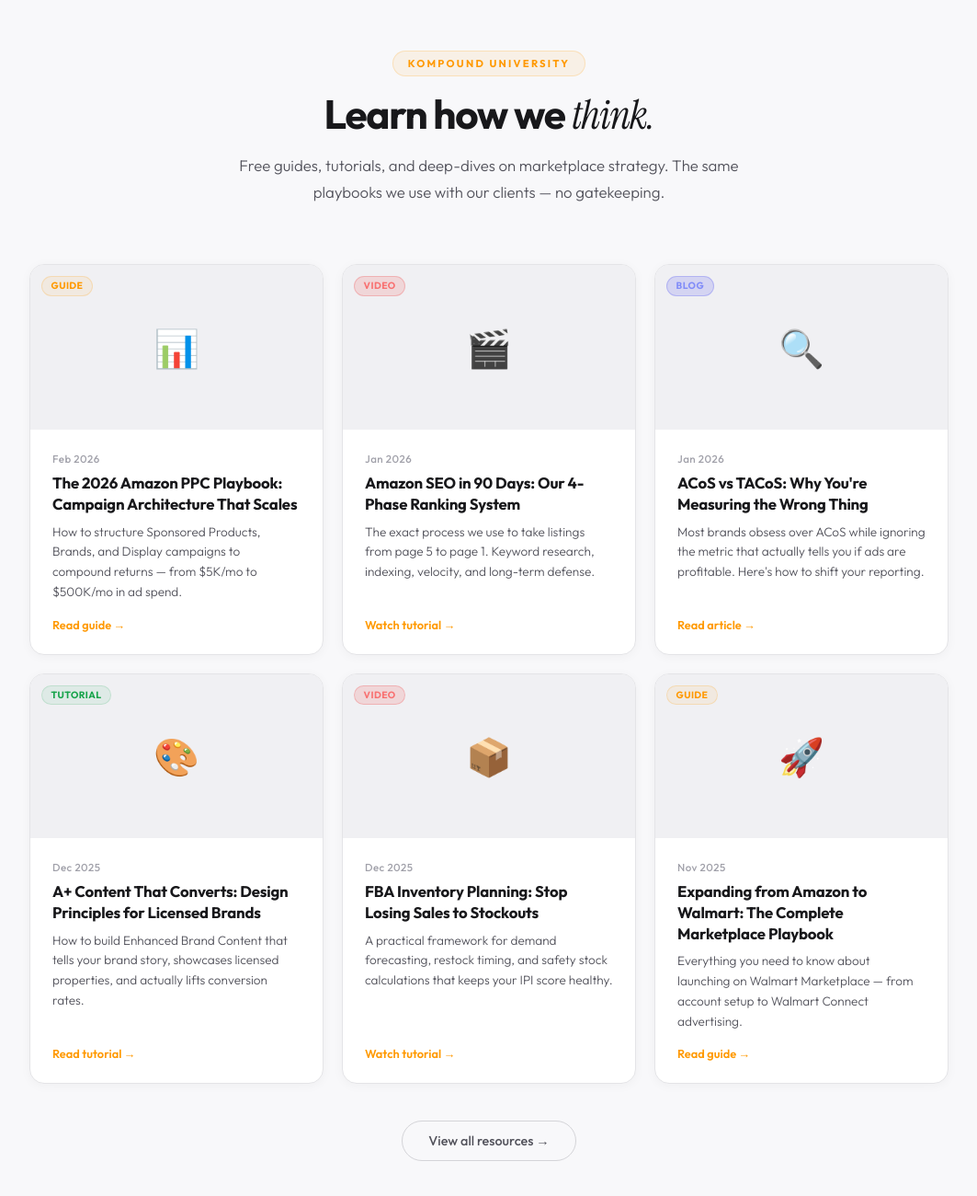
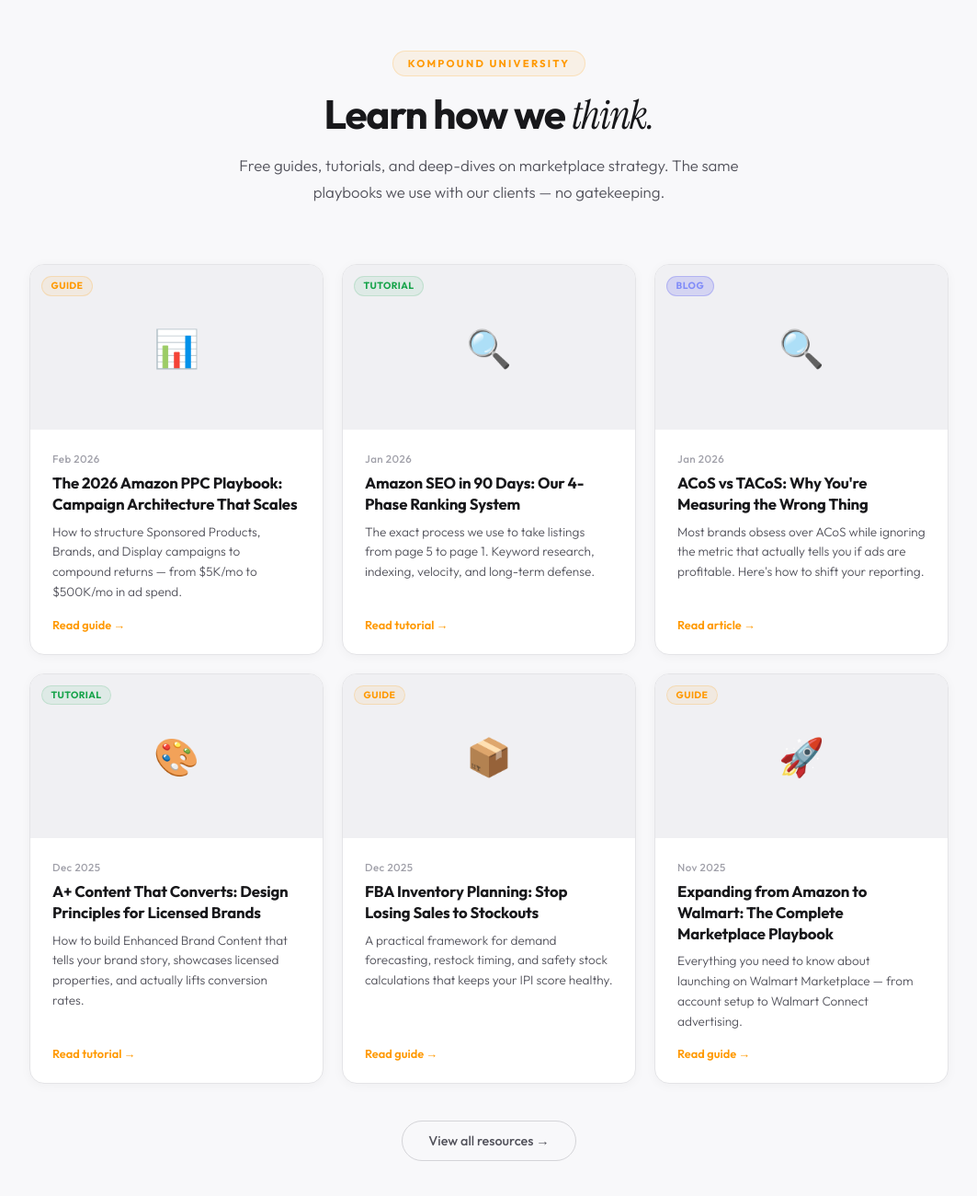
Before and after one commit to kompoundcommerce/kompound-commerce, a plain HTML site: page index.html in a window 1280 px wide. Shown: the part 6989-8289 px from the top of the page at 92% size, without its empty margins (108-1171 px from the left). Drawn offline with Linux system fonts and the light colour scheme.

Commit message:
Update index.html

```diff
--- a/index.html
+++ b/index.html
@@ -1512,16 +1512,16 @@
     </a>
     <a class="uni-card reveal" href="/blog/amazon-listing-optimization-guide.html">
       <div class="uni-thumb-wrap">
-        <div class="uni-thumb">🎬</div>
+        <div class="uni-thumb">🔍</div>
         <div class="uni-thumb-overlay">
-          <span class="uni-tag-pill video">Video</span>
+          <span class="uni-tag-pill tutorial">Tutorial</span>
         </div>
       </div>
       <div class="uni-body">
         <div class="uni-date">Jan 2026</div>
         <h3>Amazon SEO in 90 Days: Our 4-Phase Ranking System</h3>
         <p>The exact process we use to take listings from page 5 to page 1. Keyword research, indexing, velocity, and long-term defense.</p>
-        <span class="uni-read-more">Watch tutorial →</span>
+        <span class="uni-read-more">Read tutorial →</span>
       </div>
     </a>
     <a class="uni-card reveal" href="/blog/acos-vs-tacos-guide.html">
@@ -1556,14 +1556,14 @@
       <div class="uni-thumb-wrap">
         <div class="uni-thumb">📦</div>
         <div class="uni-thumb-overlay">
-          <span class="uni-tag-pill video">Video</span>
+          <span class="uni-tag-pill guide">Guide</span>
         </div>
       </div>
       <div class="uni-body">
         <div class="uni-date">Dec 2025</div>
         <h3>FBA Inventory Planning: Stop Losing Sales to Stockouts</h3>
         <p>A practical framework for demand forecasting, restock timing, and safety stock calculations that keeps your IPI score healthy.</p>
-        <span class="uni-read-more">Watch tutorial →</span>
+        <span class="uni-read-more">Read guide →</span>
       </div>
     </a>
     <a class="uni-card reveal" href="/blog/amazon-to-walmart-expansion.html">
```
